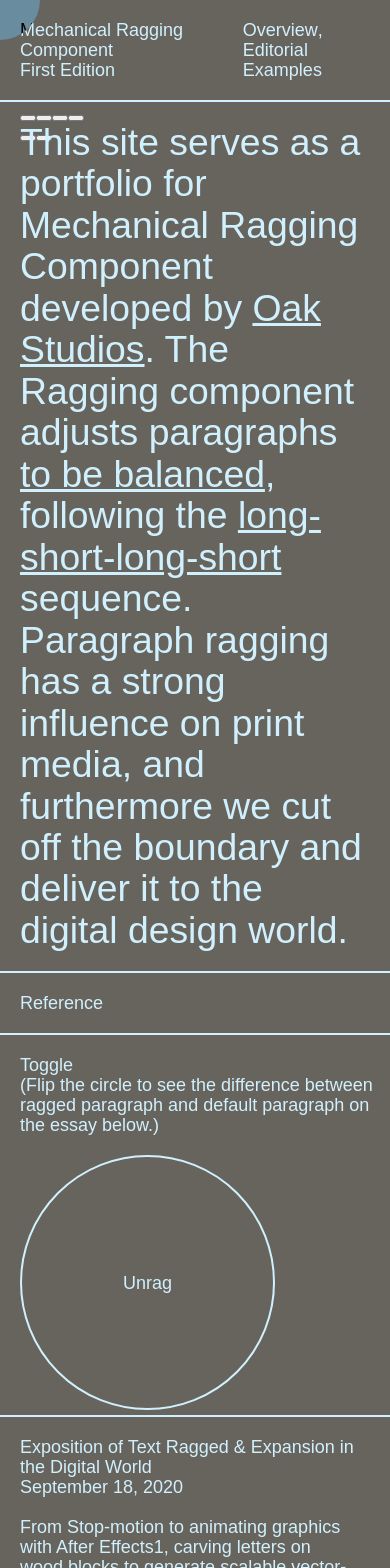
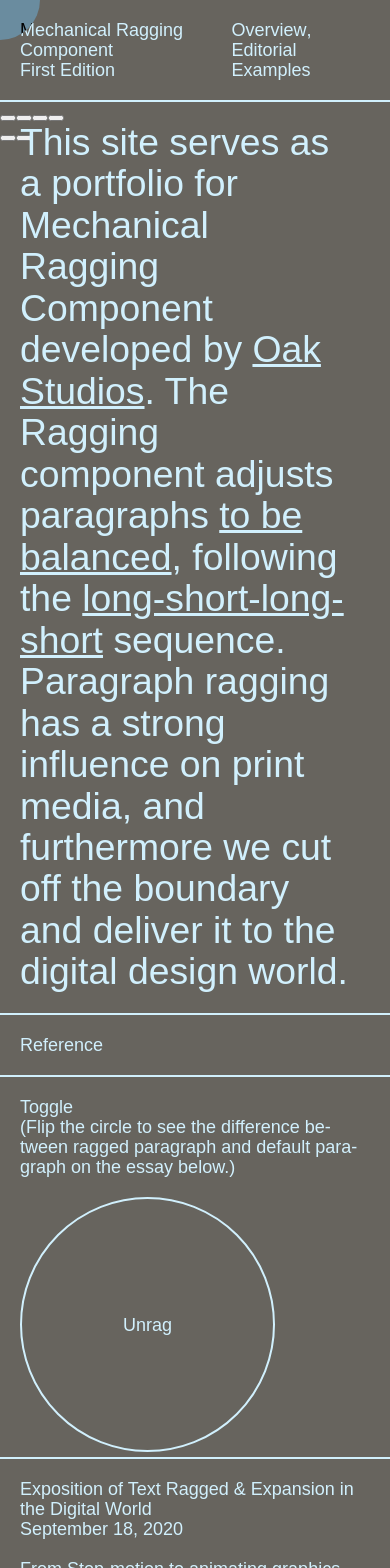
Before and after one commit to oakstudios/mechanical-ragger, a React (Create React App) app: page /#essay in a window 390 px wide. Shown: the top 1568 px of the page. Built offline with nearby package versions, Linux system fonts and the light colour scheme.

Commit message:
Fixed Padding

```diff
--- a/src/App.js
+++ b/src/App.js
@@ -15,7 +15,7 @@ const Essay = () => {
   const [ragged, setRagging] = useState(true);
   return (
     <div>
-      <section className="grid">
+      <section className="grid wrapper vertical-padder">
         <p className="column-span-4 overview">
           This site serves as a portfolio for Mechanical Ragging Component
           developed by <div class="hover-title">Oak Studios</div>
@@ -40,11 +40,11 @@ const Essay = () => {
         </p>
       </section>
       <div className="minimal-hr" />
-      <section className="grid">
+      <section className="grid wrapper vertical-padder">
         <h1 className="column-span-2">Reference</h1>
       </section>
       <div className="minimal-hr" />
-      <section className="grid button-section">
+      <section className="grid button-section wrapper vertical-padder">
         <div className="column-span-2">
           <h1>Toggle</h1>
           <h1>
@@ -70,7 +70,7 @@ const Essay = () => {
         </div>
       </section>
       <div className="minimal-hr" />
-      <article className="grid">
+      <article className="grid wrapper">
         <div className="articleBody column-span-4">
           <header>
             <h1>Exposition of Text Ragged & Expansion in the Digital World</h1>
@@ -262,12 +262,12 @@ const Essay = () => {
 
 const Examples = () => (
   <div>
-    <section className="grid">
+    <section className="grid wrapper">
       <h1 className="column-span-2">Title</h1>
       <h1 className="column-span-2">Detail</h1>
     </section>
     <div className="minimal-hr" />
-    <article className="grid">
+    <article className="grid wrapper">
       <div className="exmaple column-span-2">
         <p>Freundschaft / Friendship</p>
       </div>
@@ -290,7 +290,7 @@ const Examples = () => (
       </div>
     </article>
     <div className="minimal-hr" />
-    <article className="grid">
+    <article className="grid wrapper">
       <div className="exmaple column-span-2">
         <p>Kaleidoscope (series)</p>
       </div>
@@ -313,7 +313,7 @@ const Examples = () => (
       </div>
     </article>
     <div className="minimal-hr" />
-    <article className="grid">
+    <article className="grid wrapper">
       <div className="exmaple column-span-2">
         <p>Spécimen</p>
       </div>
@@ -431,7 +431,7 @@ function App() {
   return (
     <div className="App">
       <span class={`cursor state--${cursorSize}`}></span>
-      <header className="grid navigation">
+      <header className="grid navigation wrapper vertical-padder">
         <div className="column-span-4">
           <h1>Mechanical Ragging Component</h1>
           <h1>First Edition</h1>
--- a/src/App.scss
+++ b/src/App.scss
@@ -100,8 +100,16 @@ a {
 
 .App {
   text-align: left;
-  padding: 20px;
   grid-column: span 7;
+}
+
+.wrapper {
+  padding-left: 20px;
+  padding-right: 20px;
+}
+.vertical-padder {
+  padding-top: 20px;
+  padding-bottom: 20px;
 }
 
 .App-logo {
@@ -144,8 +152,6 @@ section {
 .minimal-hr {
   // height: 100px;
   border: 1px solid #d1f0fd;
-  margin-left: -20px;
-  margin-right: -20px;
   // border-left: 0px solid transparent;
 }
 
@@ -374,13 +380,6 @@ body:not(.mobile) .hover-title:hover + .hover-image {
   margin-bottom: 0;
 }
 
-/* Mobile Screen Size Adjustment */
-@media (prefers-reduced-motion: no-preference) {
-  .App-logo {
-    animation: App-logo-spin infinite 20s linear;
-  }
-}
-
 @media (max-width: 800px) {
   .overview {
     padding-right: 20px;
@@ -406,10 +405,6 @@ body:not(.mobile) .hover-title:hover + .hover-image {
 
   .App {
     text-align: left;
-    padding-left: 20px;
-    padding-top: 20px;
-    padding-bottom: 20px;
-    padding-right: 0px;
   }
 
   .button-container {
```
